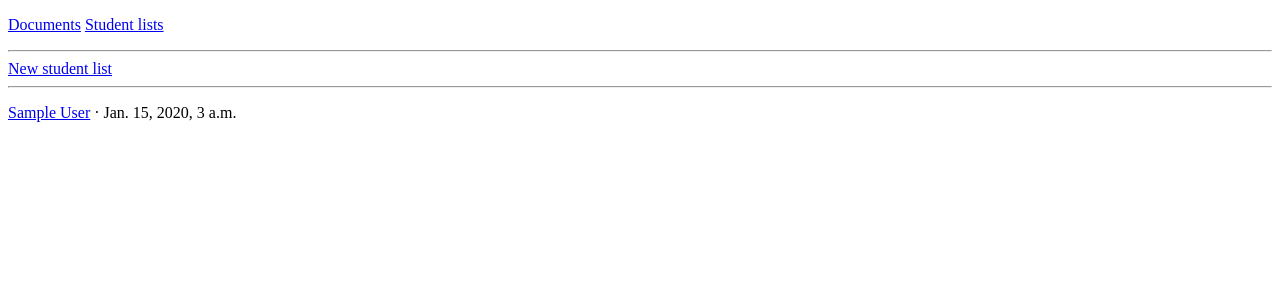
After one commit to bneeland/mathbean, a Django app: page /student-lists in a window 1280 px wide. The commit adds this page. Shown: the top 300 px of the page. Run offline with Django 3.2, Linux system fonts and the light colour scheme; a user stored in the database is signed in; tables that the repository leaves empty hold one stand-in row (values such as "Sample post"); some libraries are stand-ins or nearby versions.

Commit message:
Added student and student list models, and student list views

```diff
--- a/hybrid_app/models.py
+++ b/hybrid_app/models.py
@@ -25,3 +25,16 @@ class Block(models.Model):
     user = models.ForeignKey(User, on_delete=models.CASCADE, related_name='blocks', null=True, blank=True)
     created_at = models.DateTimeField(auto_now_add=True, null=True)
     modified_at = models.DateTimeField(auto_now=True, null=True)
+
+class Student(models.Model):
+    email = models.EmailField()
+    user = models.ForeignKey(User, on_delete=models.CASCADE, related_name='students', null=True, blank=True)
+    created_at = models.DateTimeField(auto_now_add=True, null=True)
+    modified_at = models.DateTimeField(auto_now=True, null=True)
+
+class StudentList(models.Model):
+    name = models.CharField(max_length=100)
+    students = models.ManyToManyField(Student, blank=True, null=True)
+    user = models.ForeignKey(User, on_delete=models.CASCADE, related_name='student_lists', null=True, blank=True)
+    created_at = models.DateTimeField(auto_now_add=True, null=True)
+    modified_at = models.DateTimeField(auto_now=True, null=True)
--- a/hybrid_app/templates/hybrid_app/base.html
+++ b/hybrid_app/templates/hybrid_app/base.html
@@ -28,6 +28,13 @@
     <title></title>
   </head>
   <body>
+    <nav>
+      <p>
+        <a href="{% url 'hybrid_app:document_list_view' %}">Documents</a>
+        <a href="{% url 'hybrid_app:student_list_list_view' %}">Student lists</a>
+      </p>
+      <hr>
+    </nav>
     {% block content %}{% endblock %}
 
   </body>
--- /dev/null
+++ b/hybrid_app/templates/hybrid_app/student_list_list_view.html
@@ -0,0 +1,15 @@
+{% extends "hybrid_app/base.html" %}
+
+{% block content %}
+
+<div id="tools">
+  <a href="{% url 'hybrid_app:create_student_list_view' %}">New student list</a>
+</div>
+<hr />
+<div id="student-lists">
+  {% for student_list in student_lists %}
+    <p><a href="{% url 'hybrid_app:update_student_list_view' pk=student_list.pk %}">{{ student_list.name }}</a> &middot; {{ student_list.created_at }}</p>
+  {% endfor %}
+</div>
+
+{% endblock %}
--- a/hybrid_app/urls.py
+++ b/hybrid_app/urls.py
@@ -17,6 +17,9 @@ urlpatterns = [
     path('api/move-block/<direction>/<int:document_pk>/<int:pk>', views.MoveBlockAPI.as_view()),
     path('api/delete-block/<int:document_pk>/<int:pk>', views.DeleteBlockAPI.as_view()),
     path('', views.DocumentListView.as_view(), name='document_list_view'),
+    path('student-lists', views.StudentListListView.as_view(), name='student_list_list_view'),
+    path('student-lists/create', views.CreateStudentListView.as_view(), name='create_student_list_view'),
+    path('student-lists/<int:pk>/update', views.UpdateStudentListView.as_view(), name='update_student_list_view'),
     path('create-document', views.CreateDocumentView.as_view(), name='create_document_view'),
     path('<int:pk>', views.DocumentEditView.as_view(), name='document_edit_view'),
     path('block-create-view', views.BlockCreateView.as_view(), name='block_create_view'),
--- a/hybrid_app/views.py
+++ b/hybrid_app/views.py
@@ -6,6 +6,7 @@ from rest_framework import status
 from django.views.generic.list import ListView
 from django.views.generic.base import TemplateView
 from django.views.generic.base import RedirectView
+from django.views.generic.edit import CreateView, UpdateView
 from django.urls import reverse_lazy
 from django.db.models import Min, Max
 
@@ -158,7 +159,41 @@ class DocumentEditView(LoginRequiredMixin, UserPassesTestMixin, TemplateView):
         context['document'] = models.Document.objects.get(pk=self.kwargs['pk'])
         return context
 
-from django.views.generic.edit import CreateView
+class StudentListListView(LoginRequiredMixin, ListView):
+    login_url = 'account_login'
+
+    model = models.StudentList
+    template_name = "hybrid_app/student_list_list_view.html"
+    context_object_name = "student_lists"
+
+    def get_queryset(self):
+        return models.StudentList.objects.filter(user=self.request.user.id)
+
+class CreateStudentListView(LoginRequiredMixin, CreateView):
+    login_url = 'account_login'
+
+    model = models.StudentList
+    fields = ['name', 'students', ]
+    template_name = "hybrid_app/create_student_list_view.html"
+    success_url = reverse_lazy("hybrid_app:student_list_list_view")
+
+    def form_valid(self, form):
+        form.instance.user = self.request.user
+        return super().form_valid(form)
+
+class UpdateStudentListView(LoginRequiredMixin, UpdateView):
+    login_url = 'account_login'
+
+    model = models.StudentList
+    fields = ['name', 'students', ]
+    template_name = "hybrid_app/update_student_list_view.html"
+    success_url = reverse_lazy("hybrid_app:student_list_list_view")
+
+
+
+
+
+
 
 class BlockCreateView(CreateView):
     model = models.Block
```
Also changed, not shown: hybrid_app/admin.py (+8 -0 lines), hybrid_app/templates/hybrid_app/create_student_list_view.html (added, +12 -0 lines), hybrid_app/templates/hybrid_app/update_student_list_view.html (added, +12 -0 lines), hybrid_app/migrations/0023_student_studentlist.py (added), hybrid_app/migrations/0024_alter_studentlist_students.py (added).
